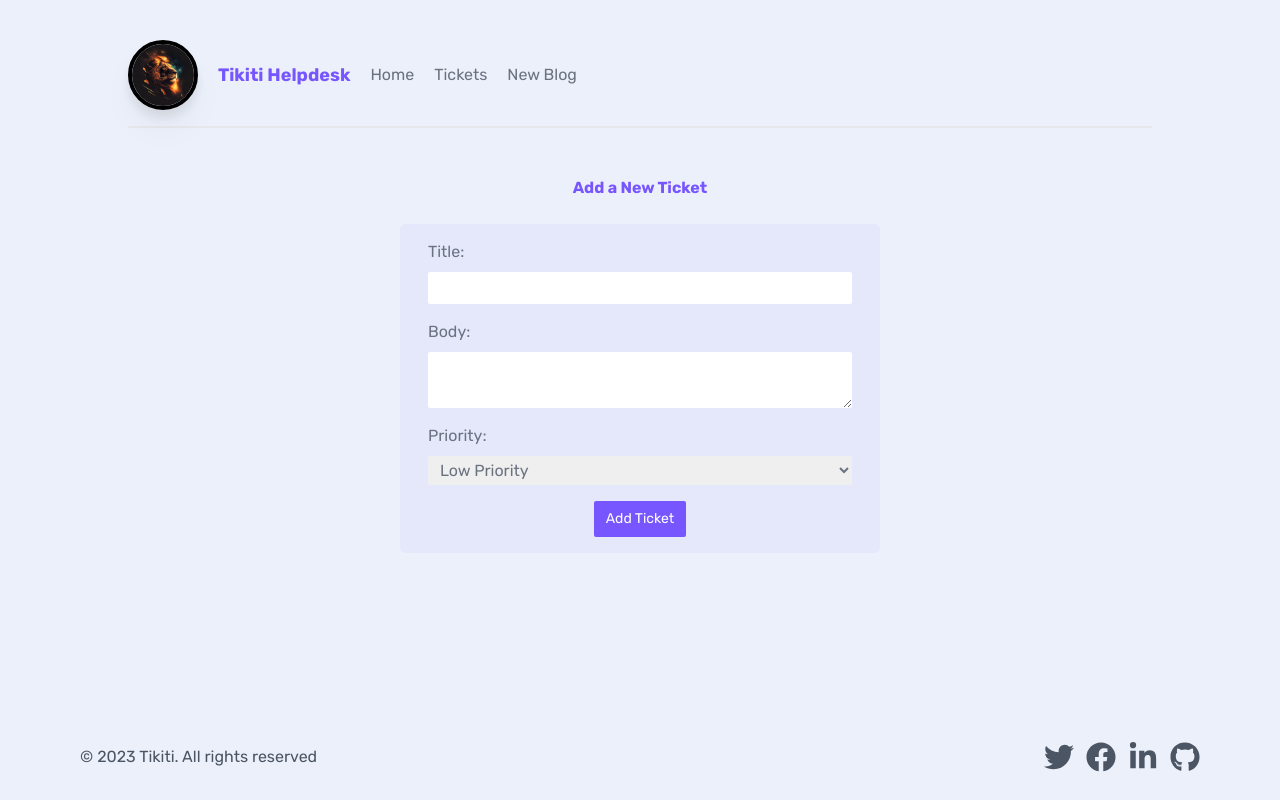
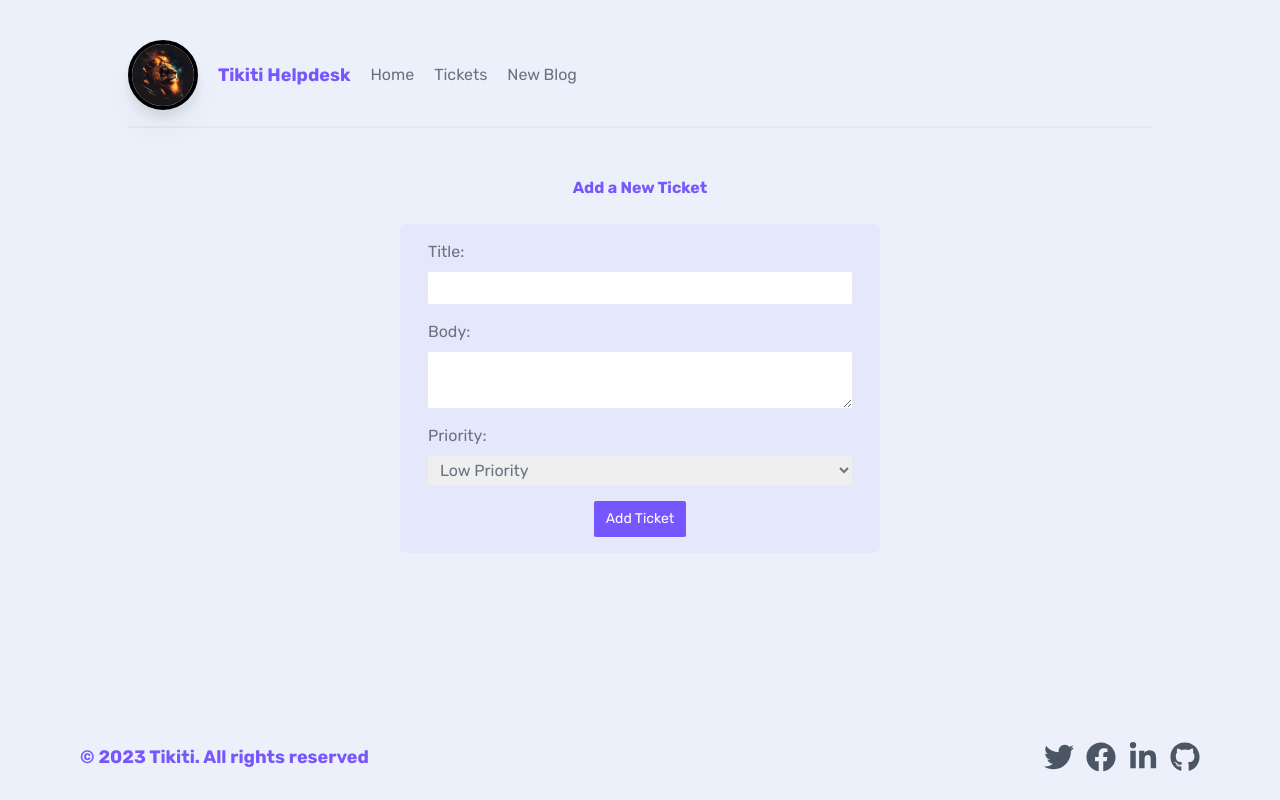
Before and after one commit to iamchacha021/next-ticket-frontend, a Next.js app: page /tickets/create in a window 1280 px wide. Built offline with nearby package versions, Linux system fonts and the light colour scheme.

Commit message:
Change the footer text to purple

```diff
--- a/app/components/Footer.jsx
+++ b/app/components/Footer.jsx
@@ -8,7 +8,7 @@ export default function Footer() {
         <div class="w-full md:w-4/12 flex items-center">
             <Link href="/" class="mb-3 md:mb-0 text-gray-600 text-decoration-none flex items-center">
 
-                <span>© 2023 Tikiti. All rights reserved</span>
+                <h2>© 2023 Tikiti. All rights reserved</h2>
             </Link>
         </div>
 
```
